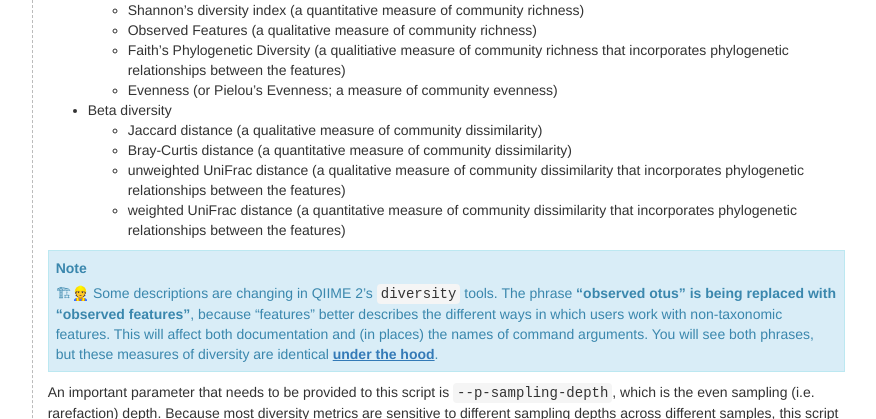
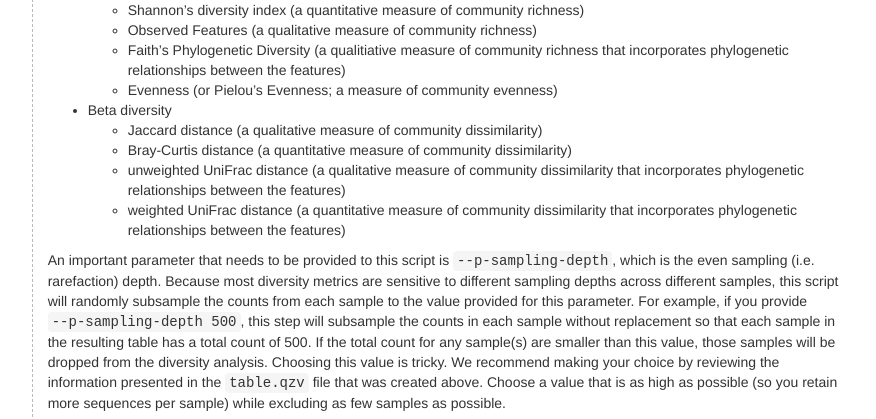
Before and after one commit to qiime2/docs, a Sphinx documentation site: the page built from source/tutorials/moving-pictures.rst, in a window 1280 px wide and 900 px high, scrolled down 6097 px, cut to the strip 0-419 px from the top of the window. Shown: the whole strip, without its empty margins (277-1153 px from the left). Built offline with Sphinx 7.4.7, drawn with Linux system fonts in a browser that asks for light colours; pages that are not in the unit, such as notebooks, are missing from menus; the version number could not be read and is left out.

Commit message:
Removes observed otus replacement notes

```diff
--- a/source/tutorials/moving-pictures.rst
+++ b/source/tutorials/moving-pictures.rst
@@ -255,8 +255,6 @@
   * unweighted UniFrac distance (a qualitative measure of community dissimilarity that incorporates phylogenetic relationships between the features)
   * weighted UniFrac distance (a quantitative measure of community dissimilarity that incorporates phylogenetic relationships between the features)
 
-.. note:: 🏗👷 Some descriptions are changing in QIIME 2's ``diversity`` tools. The phrase **"observed otus" is being replaced with "observed features"**, because "features" better describes the different ways in which users work with non-taxonomic features. This will affect both documentation and (in places) the names of command arguments. You will see both phrases, but these measures of diversity are identical `under the hood <http://scikit-bio.org/docs/latest/generated/skbio.diversity.alpha.observed_otus.html#skbio.diversity.alpha.observed_otus>`_.
-
 An important parameter that needs to be provided to this script is ``--p-sampling-depth``, which is the even sampling (i.e. rarefaction) depth. Because most diversity metrics are sensitive to different sampling depths across different samples, this script will randomly subsample the counts from each sample to the value provided for this parameter. For example, if you provide ``--p-sampling-depth 500``, this step will subsample the counts in each sample without replacement so that each sample in the resulting table has a total count of 500. If the total count for any sample(s) are smaller than this value, those samples will be dropped from the diversity analysis. Choosing this value is tricky. We recommend making your choice by reviewing the information presented in the ``table.qzv`` file that was created above. Choose a value that is as high as possible (so you retain more sequences per sample) while excluding as few samples as possible.
 
 .. question::
--- a/source/tutorials/pd-mice.rst
+++ b/source/tutorials/pd-mice.rst
@@ -364,8 +364,6 @@
    -  Bray-Curtis distance
    -  Unweighted UniFrac distance
    -  Weighted UniFrac distance
-
-.. note:: 🏗👷 Some descriptions are changing in QIIME 2's ``diversity`` tools. The phrase **"observed otus" is being replaced with "observed features"**, because "features" better describes the different ways in which users work with non-taxonomic features. This will affect both documentation and (in places) the names of command arguments. You will see both phrases, but these measures of diversity are identical `under the hood <http://scikit-bio.org/docs/latest/generated/skbio.diversity.alpha.observed_otus.html#skbio.diversity.alpha.observed_otus>`_.
 
 There is a very good discussion of diversity metrics and their meanings in a `forum post by Stephanie Orchanian`_.
 
```
